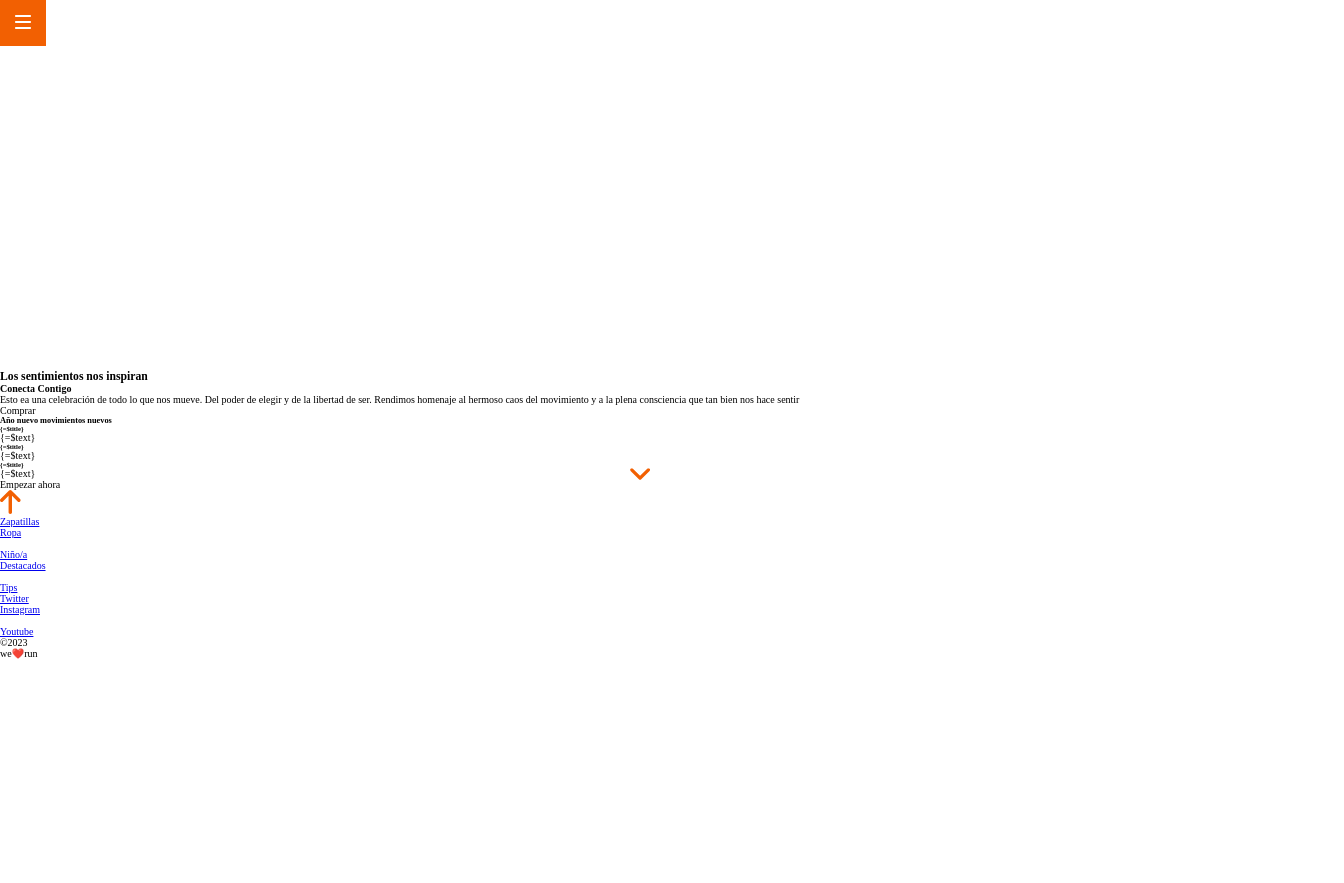
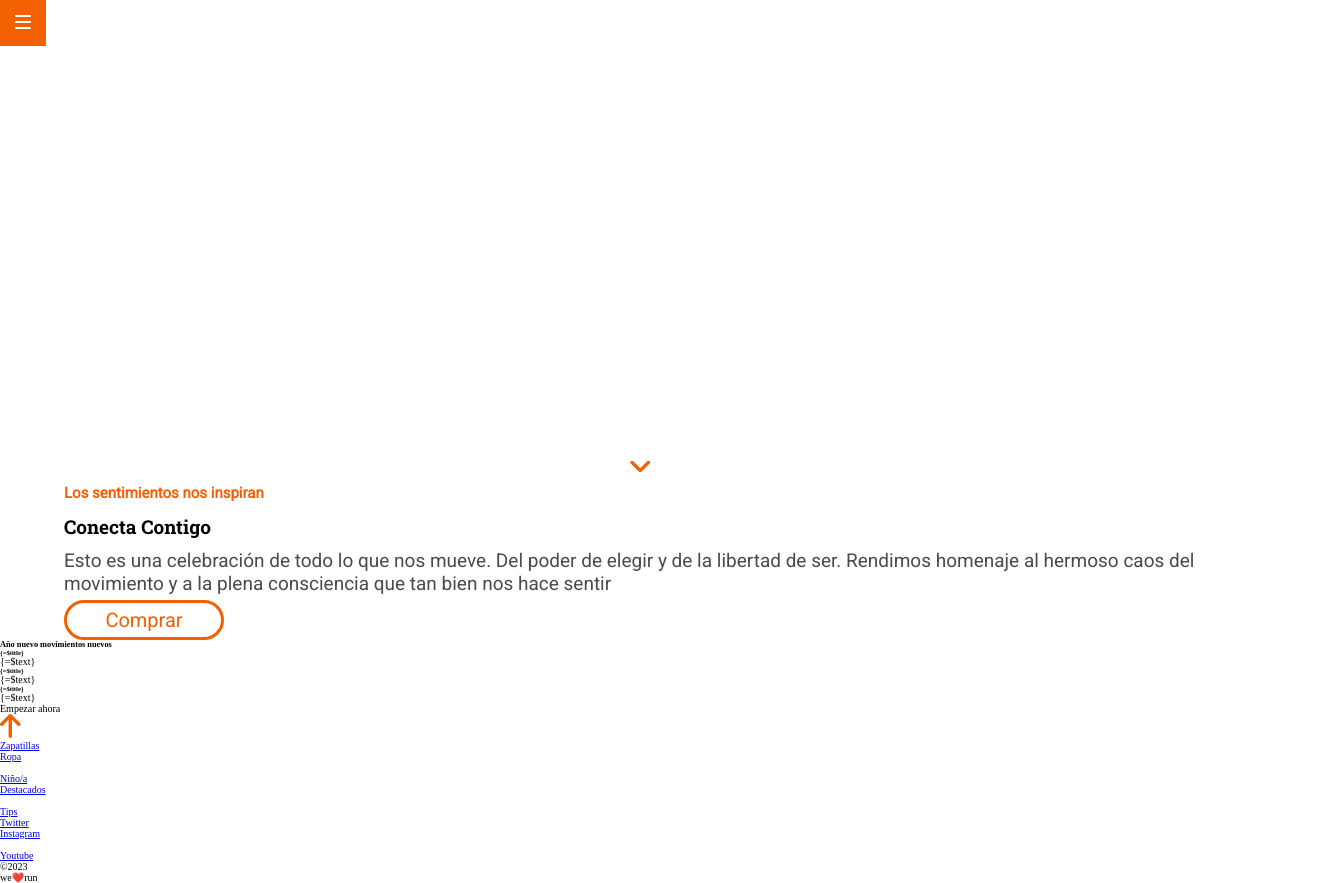
Before and after one commit to Adalab/modulo-1-evaluacion-final-NaMillan, a website built with Vite: page src/index.html in a window 1280 px wide. Shown: the whole page, 1344 px wide, since content can reach past the window. Before the commit the page ends 800 px from the top, so only its background shows below. Built offline with nearby package versions, Linux system fonts and the light colour scheme; files whose address does not match are found by name.

Commit message:
add style connect

```diff
--- a/src/partials/article.html
+++ b/src/partials/article.html
@@ -1,8 +1,6 @@
-<article>
-    <h3 class="pretitle">Los sentimientos nos inspiran</h3>
-<h4>Conecta Contigo</h4>
-<p>Esto ea una celebración de todo lo que nos mueve. Del poder de elegir y de la libertad de ser. Rendimos homenaje al hermoso caos del movimiento y a la plena consciencia que tan bien nos hace sentir</p>
-<div>
- <p>Comprar</p>
-</div>
+<article class="connect">
+    <h3 class="connect__pretitle">Los sentimientos nos inspiran</h3>
+<h4 class="connect__titleSecond">Conecta Contigo</h4>
+<p class="connect__text">Esto es una celebración de todo lo que nos mueve. Del poder de elegir y de la libertad de ser. Rendimos homenaje al hermoso caos del movimiento y a la plena consciencia que tan bien nos hace sentir</p>
+<p class="connect__button">Comprar</p>
 </article>
--- a/src/scss/layout/_article.scss
+++ b/src/scss/layout/_article.scss
@@ -1,3 +1,40 @@
-.pretitle {
+.connect{
+    display:flex;
+    margin-left: 5%;
+    margin-right: 5%;
+    flex-direction: column;
+    padding-top: 5%;
+    &__pretitle{
+        color:$color-hb;
+        font-family:$font-RR;
+        font-size: 1.5rem;
+        text-align: left;
+        height: 30px;
+        width: 100vw;
+
+    }
+    &__titleSecond{
+    color:$color-sectext;
+    font-family:$font-big;
+    font-size: 1.9rem;
+    padding-bottom: 10px;
+    }
+    &__text{
+    color:$color-foot;
+    font-family:$font-RR;
+    font-size: 1.9rem;
+    }
+    &__button{
+        color:$color-hb;
+        border: 3px solid $color-hb;
+        border-radius: 30px;
+        text-align: center;
+        font-family:$font-RR;
+        font-size: 2rem;
+        padding: 5px;
+        width: 160px;
+        height: 40px;
+        margin-top: 5px;
 
 }
+}
--- a/src/scss/layout/_header.scss
+++ b/src/scss/layout/_header.scss
@@ -1,9 +1,3 @@
-.header {
-    height: 370px;
-    z-index: 10;
-
-}
-
 .backCover {
     background-image: url('../images/cover.jpeg');
     background-size: cover;
@@ -36,7 +30,7 @@
     font-family: $font-big;
     font-size: 2.8rem;
     text-align: center;
-    line-height: 1.8;
+    line-height: 1.6;
     transform: translateY(50%);
     padding: 10px;
     height: 80px;
@@ -45,7 +39,7 @@
 .end{
     color:$color-text;
     font-family:$font-RR;
-    font-size: 1.9rem;
+    font-size: 1.6rem;
     text-align: center;
     /*transform: translateY(50%);*/
     margin-top: 20%;
--- a/src/scss/main.scss
+++ b/src/scss/main.scss
@@ -1,4 +1,5 @@
 @import 'core/variables';
 @import 'core/reset';
 @import 'layout/header';
+@import 'layout/article';
 @import 'layout/footer';
```
